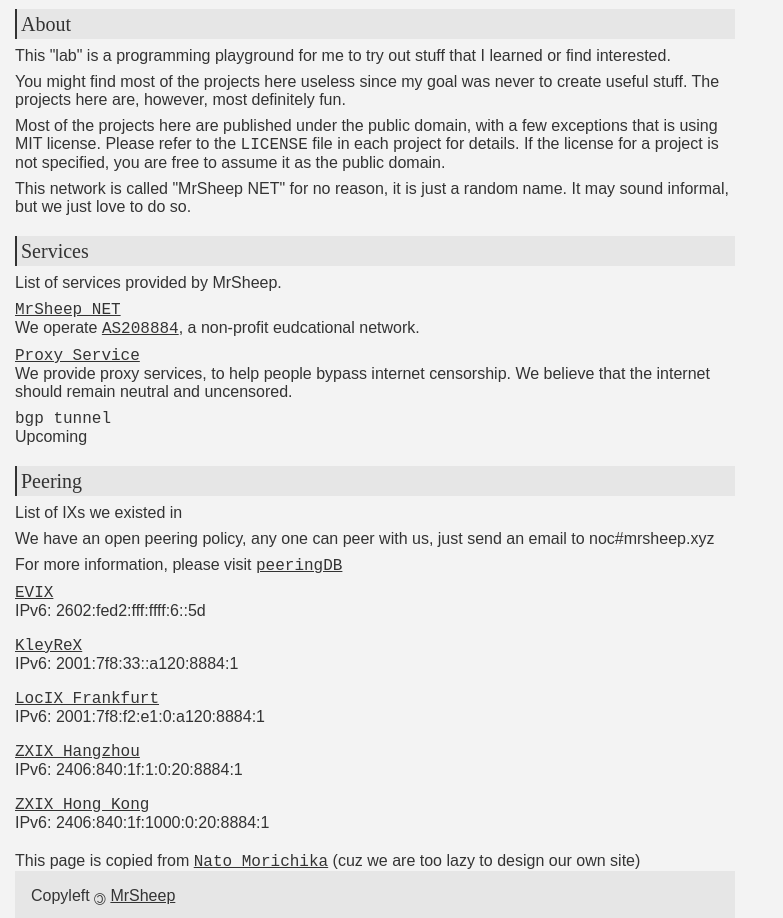
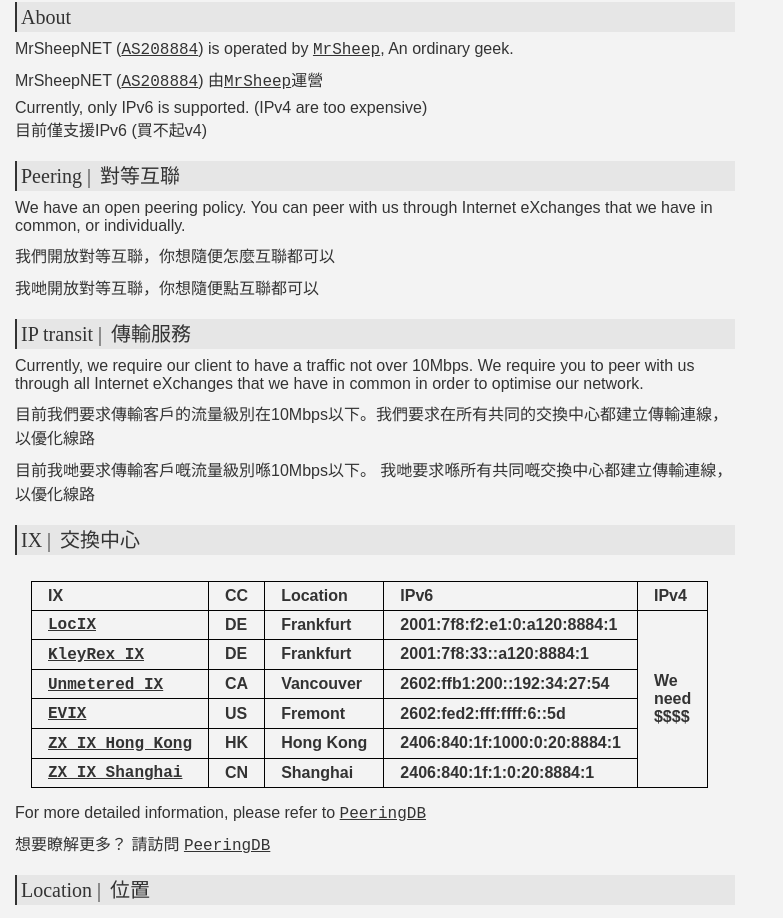
Before and after one commit to Mr-Sheep/as208884, a plain HTML site: page index.html in a window 1280 px wide. Shown: the part 101-1019 px from the top of the page, without its empty margins (0-783 px from the left). Drawn offline with Linux system fonts and the light colour scheme; a web font is replaced by a local one.

Commit message:
rediesign

```diff
--- a/index.html
+++ b/index.html
@@ -3,6 +3,9 @@
 <meta http-equiv="content-type" content="text/html; charset=UTF-8">
     <meta charset="utf-8">
     <meta name="viewport" content="width=device-width, initial-scale=1.0">
+    <link rel="preconnect" href="https://fonts.gstatic.com">
+    <link href="https://fonts.googleapis.com/css2?family=Roboto+Slab:wght@500&display=swap" rel="stylesheet">
+    <link href="https://fonts.googleapis.com/css2?family=Noto+Serif+TC&display=swap" rel="stylesheet">
     <link href="./reset.css" rel="stylesheet">
     <link href="./style.css" rel="stylesheet">
     <link href="./css.css" rel="stylesheet">
@@ -10,96 +13,126 @@
 </head>
 <body>
     <div class="header">
-        <span class="title_wrap">
-            <span class="title_part title_part_b">MrSheep</span><span class="title_part title_part_w">NET</span>
-        </span>
+        <span class="title_part">MrSheepNET</span>
     </div>
     <div class="content">
         <section>
             <div class="subtitle">About</div>
             <p>
-                This "lab" is a programming playground for me to try out stuff that I learned or find interested.
+                MrSheepNET (<a href="https://bgp.he.net/AS208884">AS208884</a>) is operated by <a href="https://mrsheep.xyz">MrSheep</a>, An ordinary geek.
             </p>
             <p>
-                You might find most of the projects here useless since my goal was never to create useful stuff.
-                The projects here are, however, most definitely fun.
+                MrSheepNET (<a href="https://bgp.he.net/AS208884">AS208884</a>) 由<a href="https://mrsheep.xyz">MrSheep</a>運營
             </p>
             <p>
-                Most of the projects here are published under the public domain, with a few exceptions that is using
-                MIT license. Please refer to the <tt>LICENSE</tt> file in each project for details. If the
-                license for a project is not specified, you are free to assume it as the public domain.
-            </p>
-            <p>
-                This network is called "MrSheep NET" for no reason, it is just a random name.
-                It may sound informal, but we just love to do so.
+                Currently, only IPv6 is supported. (IPv4 are too expensive) <br />
+                目前僅支援IPv6 (買不起v4)
             </p>
         </section>
 
         <section>
-            <div class="subtitle">Services</div>
-            <p>List of services provided by MrSheep.</p>
+            <div class="subtitle">Peering | <span class="chinese">對等互聯</span></div>
+            <p>We have an open peering policy. You can peer with us through Internet eXchanges that we have in common, or individually.</p>
+            <p>我們開放對等互聯，你想隨便怎麼互聯都可以</p>
+            <p>我哋開放對等互聯，你想隨便點互聯都可以</p>
+        </section>
+
+        <section>
+            <div class="subtitle">IP transit | <span class="chinese">傳輸服務</span></div>
+            <p>Currently, we require our client to have a traffic not over 10Mbps. We require you to peer with us through all Internet eXchanges that we have in common in order to optimise our network.</p>
+            <p>目前我們要求傳輸客戶的流量級別在10Mbps以下。我們要求在所有共同的交換中心都建立傳輸連線，以優化線路</p>
+            <p>目前我哋要求傳輸客戶嘅流量級別喺10Mbps以下。 我哋要求喺所有共同嘅交換中心都建立傳輸連線，以優化線路</p>
+        </section>
+
+        <section >
+            <div class="subtitle">IX | <span class="chinese">交換中心</span></div>
+            <div class="tableData">
+                <span class="hiddenDesktop">Please use a large screen to see the table</span>
+                <table >
+                    <tr>
+                        <th>IX</th>
+                        <th>CC</th>
+                        <th>Location</th>
+                        <th>IPv6</th>
+                        <th>IPv4</th>
+                    </tr>
+                    <tr>
+                        <th><a href="https://ix.zxinc.org">LocIX</a></th>
+                        <th>DE</th>
+                        <th>Frankfurt</th>
+                        <th>2001:7f8:f2:e1:0:a120:8884:1</th>
+                        <th rowspan="6">
+                            We <br />
+                            need <br />
+                            $$$$
+                        </th>
+                    </tr>
+                    <tr>
+                        <th><a href="https://ix.zxinc.org">KleyRex IX</a></th>
+                        <th>DE</th>
+                        <th>Frankfurt</th>
+                        <th>2001:7f8:33::a120:8884:1</th>
+                    </tr>
+                    <tr>
+                        <th><a href="https://ix.zxinc.org">Unmetered IX</a></th>
+                        <th>CA</th>
+                        <th>Vancouver</th>
+                        <th>2602:ffb1:200::192:34:27:54</th>
+                    </tr>
+                    <tr>
+                        <th><a href="https://ix.zxinc.org">EVIX</a></th>
+                        <th>US</th>
+                        <th>Fremont</th>
+                        <th>2602:fed2:fff:ffff:6::5d</th>
+                    </tr>
+                    <tr>
+                        <th><a href="https://ix.zxinc.org">ZX IX Hong Kong</a></th>
+                        <th>HK</th>
+                        <th>Hong Kong</th>
+                        <th>2406:840:1f:1000:0:20:8884:1</th>
+                    </tr>
+                    <tr>
+                        <th><a href="https://ix.zxinc.org">ZX IX Shanghai</a></th>
+                        <th>CN</th>
+                        <th>Shanghai</th>
+                        <th>2406:840:1f:1:0:20:8884:1</th>
+                    </tr>
+                </table>
+            </div>
+            <p>For more detailed information, please refer to <a href="https://www.peeringdb.com/asn/208884">PeeringDB</a></p>
+            <p>想要瞭解更多？ 請訪問 <a href="https://www.peeringdb.com/asn/208884">PeeringDB</a></p>
+        </section>
+        <section>
+            <div class="subtitle">Location | <span class="chinese">位置</span></div>
             <ul>
-                <li>
-                    <a href="https://mrsheep.xyz" target="_blank">MrSheep NET</a>
-                    <p>
-                        We operate <a href="https://bgp.he.net/AS208884" target="_blank">AS208884</a>, a non-profit eudcational network.
-                    </p>
-                    <a href="https://portal.mrsheep.xyz" target="_blank">Proxy Service</a>
-                    <p>
-                        We provide proxy services, to help people bypass internet censorship.
-                        We believe that the internet should remain neutral and uncensored.
-                    </p>
-                    <a>bgp tunnel</a>
-                    <p>
-                        Upcoming
-                    </p>
-                </li>
+                <li class="continent">Europe</li>
+                <ul>
+                    <li class="location">Amsterdam, NL</li>
+                    <li class="location">Frankfurt, DE</li>
+                    <li class="location">Helsinki, FI</li>
+                    <li class="location">Paris, FR</li>
+                    <li class="location">Moscow, RU</li>
+                    <li class="location">Zurich, CH</li>
+                </ul>
+                <li class="continent">Asia</li>
+                <ul>
+                    <li class="location">Hong Kong, HK</li>
+                    <li class="location">Taipei, TW</li>
+                    <li class="location">Shanghai, CN</li>
+                    <li class="location">Chengdu, CN</li>
+                </ul>
+                <li class="continent">America</li>
+                <ul>
+                    <li class="location">Los Angeles, US</li>
+                    <li class="location">San Jose, US</li>
+                    <li class="location">Vancouver, CA</li>
+                    <li class="location">Brazil, BR</li>
+                </ul>
             </ul>
         </section>
 
-        <section>
-            <div class="subtitle">Peering</div>
-            <p>List of IXs we existed in</p>
-            <p>We have an open peering policy, any one can peer with us, just send an email to noc#mrsheep.xyz</p>
-            <p>For more information, please visit <a href="https://www.peeringdb.com/">peeringDB</a></p>
-            <ul>
-                <li>
-                    <a href="https://www.peeringdb.com/ix/2274" target="_blank">EVIX</a>
-                    <p>
-                        IPv6:  2602:fed2:fff:ffff:6::5d
-                    </p>
-                </li>
-                <li>
-                    <a href="https://www.peeringdb.com/ix/2274" target="_blank">KleyReX</a>
-                    <p>
-                        IPv6:  2001:7f8:33::a120:8884:1
-                    </p>
-                </li>
-                <li>
-                    <a href="https://www.peeringdb.com/ix/2274" target="_blank">LocIX Frankfurt</a>
-                    <p>
-                        IPv6:  2001:7f8:f2:e1:0:a120:8884:1
-                    </p>
-                </li>
-                <li>
-                    <a href="https://www.peeringdb.com/ix/2274" target="_blank">ZXIX Hangzhou</a>
-                    <p>
-                        IPv6:  2406:840:1f:1:0:20:8884:1
-                    </p>
-                </li>
-                <li>
-                    <a href="https://www.peeringdb.com/ix/2274" target="_blank">ZXIX Hong Kong</a>
-                    <p>
-                        IPv6:  2406:840:1f:1000:0:20:8884:1
-                    </p>
-                </li>
-            </ul>
-        </section>
-
-        <p>This page is copied from <a href="https://nat.moe" target="_blank">Nato Morichika</a> (cuz we are too lazy to design our own site)</p>
-
-
     <div class="footer">
+        <p>This page is copied from <a href="https://nat.moe" target="_blank">Nato Morichika</a> and <a href="https://net.zxinc.org/">ZX</a> (cuz we are too lazy to design our own site)</p>
         <p>Copyleft <span class="copyleft">©</span> <a href="https://mrsheep.xyz/" target="_blank">MrSheep</a></p>
     </div>
 
--- a/style.css
+++ b/style.css
@@ -4,8 +4,9 @@ body {
   color: #333;
 }
 
-a, a:visited {
-    font-family: 'Courier New', Courier, monospace;
+a,
+a:visited {
+  font-family: "Courier New", Courier, monospace;
   color: #333;
 }
 
@@ -14,21 +15,23 @@ a, a:visited {
 }
 
 .footer {
-    font-family: 'Source Sans Pro', sans-serif;
+  font-family: "Source Sans Pro", sans-serif;
   background-color: #e6e6e6;
-    padding-left: .2em;
+  padding-left: 0.2em;
   padding: 1em;
 }
 
-.footer a, .footer a:visited {
-    font-family: 'Source Sans Pro', sans-serif;
+.footer a,
+.footer a:visited {
+  font-family: "Source Sans Pro", sans-serif;
 }
 
 .title_part {
   font-size: 3em;
-    padding: .1em;
-    font-family: 'Bellefair', serif;
-    border: 3px solid #333;
+  padding: 0.1em 0.1em 0 0.1em;
+  /* font-family: 'Source Sans Pro', serif; */
+  font-family: "Roboto Slab", serif;
+  /* border: 3px solid #333; */
 }
 
 .title_part_b {
@@ -37,8 +40,8 @@ a, a:visited {
 }
 
 .title_part_w {
-    padding-left: .2em;
-    padding-right: .2em;
+  padding-left: 0.2em;
+  padding-right: 0.2em;
   background-color: #f3f3f3;
 }
 
@@ -47,23 +50,29 @@ a, a:visited {
 }
 
 .content {
-    padding: 15px;
+  padding: 0 15px 15px 15px;
   max-width: 750px;
-    font-family: 'Source Sans Pro', sans-serif;
+  font-family: "Source Sans Pro", sans-serif;
 }
 
 .subtitle {
   font-size: 1.25em;
   line-height: 30px;
-    padding-left: .2em;
-    margin-bottom: .4em;
+  padding-left: 0.2em;
+  margin-bottom: 0.4em;
   border-left: solid #333 2px;
   background-color: #e6e6e6;
-    font-family: 'Bellefair', serif;
+  font-family: "Bellefair", serif;
 }
 
+.chinese {
+  font-size: 1em;
+  padding-left: 0.2em;
+  margin-top: 0.4em;
+  font-family: "Noto Serif TC", serif;
+}
 .copyleft {
-    display:inline-block;
+  display: inline-block;
   top: 2px;
   position: relative;
   transform: rotate(180deg);
@@ -73,8 +82,9 @@ ul > li {
   margin-bottom: 1em;
 }
 
-section > p, li > p {
-    margin-bottom: .5em;
+section > p,
+li > p {
+  margin-bottom: 0.5em;
 }
 
 section {
@@ -82,5 +92,47 @@ section {
 }
 
 tt {
-    font-family: 'Courier New', Courier, monospace;
+  font-family: "Courier New", Courier, monospace;
 }
+
+table {
+  border: 1px solid black;
+  border-collapse: collapse;
+
+}
+
+th,
+tr {
+  padding: 0.3em 1em;
+  border: 1px solid black;
+  text-align: left;
+}
+
+.tableData {
+  padding: 0 0 1em 1em;
+}
+
+.location {
+  list-style-type: circle;
+  margin-bottom: 0;
+  margin-left: 3em;
+
+}
+
+.continent {
+  margin-top: 1em;
+  margin-left: 1.5em;
+}
+
+.hiddenDesktop {
+  visibility: hidden;
+}
+
+@media screen and (max-width: 650px) {
+  table {
+    visibility: hidden;
+  }
+  .hiddenDesktop {
+    visibility: visible;
+  }
+}
```
Also changed, not shown: css.css (+10 -0 lines). Lines whose indentation alone changed are shown as unchanged.
